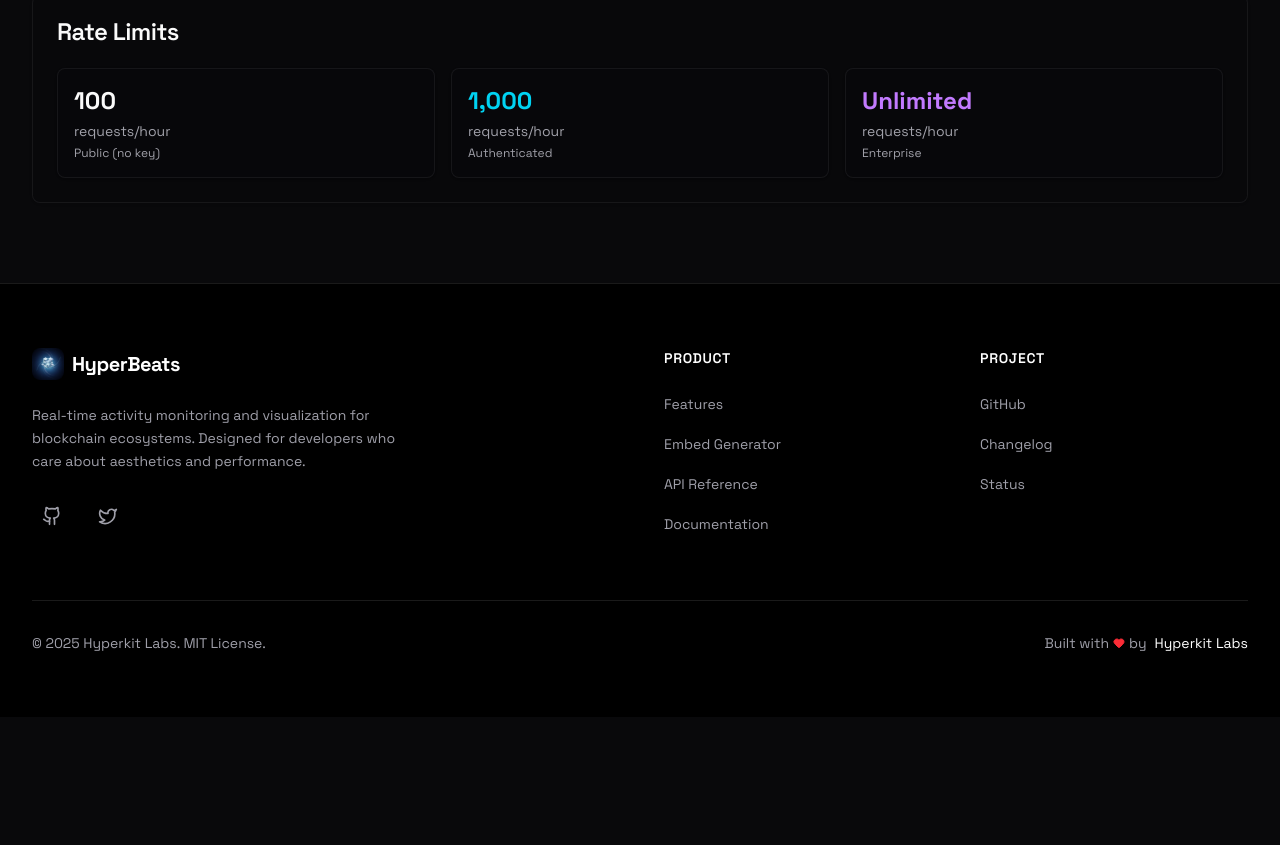
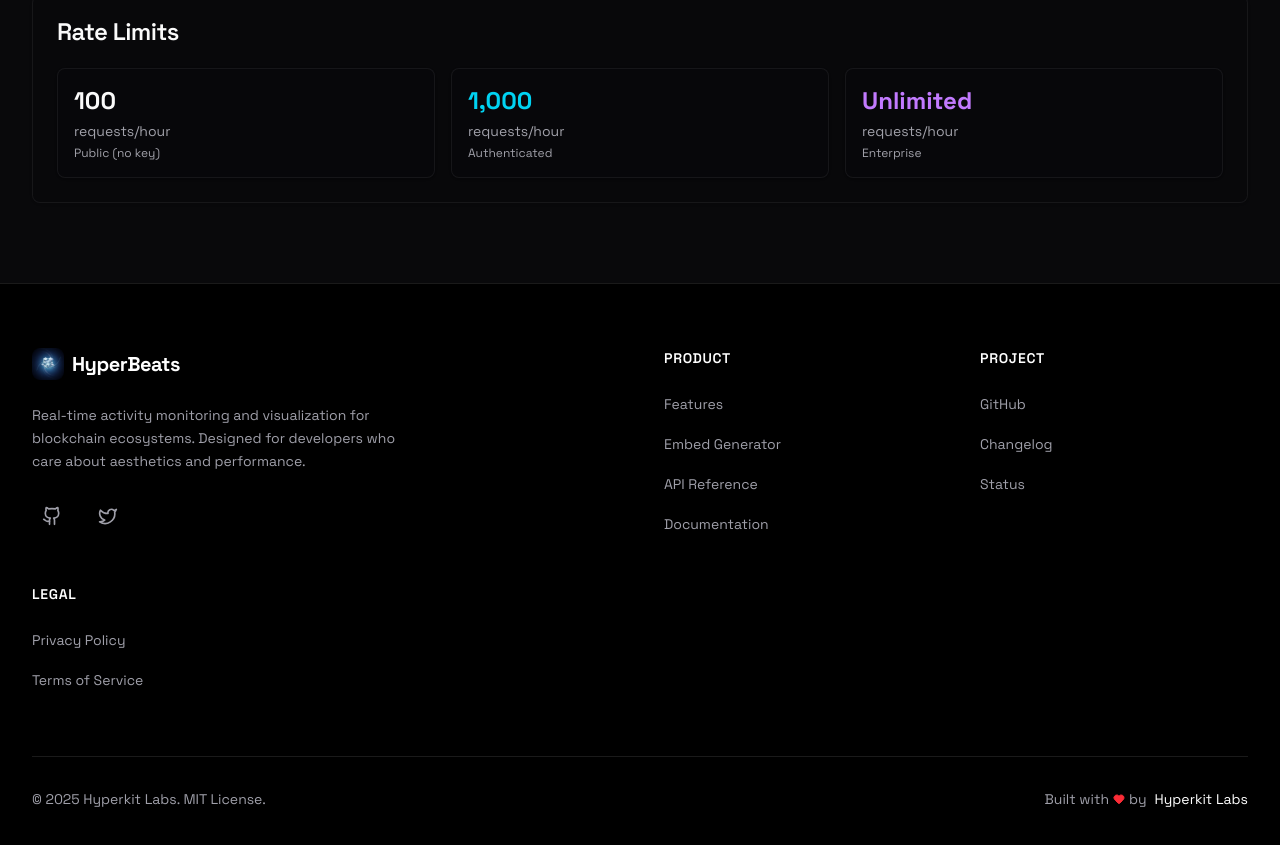
Before and after one commit to Hyperkit-Labs/hyperbeats, a Next.js app in the folder frontend/: page / in a window 1280 px wide. Shown: the part 5319-6164 px from the top of the page. Before the commit the page ends 6036 px from the top, so only its background shows below. Built offline with nearby package versions, Linux system fonts and the light colour scheme.

Commit message:
update: modify Footer.tsx in layout

```diff
--- a/frontend/src/components/layout/Footer.tsx
+++ b/frontend/src/components/layout/Footer.tsx
@@ -37,7 +37,7 @@ export function Footer() {
                 </Link>
               </Button>
               <Button variant="ghost" size="icon" className="hover:text-white hover:bg-white/10 rounded-full" asChild>
-                <Link href="https://twitter.com/hyperionkit" target="_blank">
+                <Link href="https://x.com/hyperkitlabs" target="_blank">
                   <Twitter className="w-5 h-5" />
                 </Link>
               </Button>
@@ -95,6 +95,22 @@ export function Footer() {
               </li>
             </ul>
           </div>
+
+          <div>
+            <h3 className="text-sm font-semibold text-white mb-6 tracking-wider uppercase">Legal</h3>
+            <ul className="space-y-4">
+              <li>
+                <Link href="/privacy" className="text-sm hover:text-cyan-400 transition-colors">
+                  Privacy Policy
+                </Link>
+              </li>
+              <li>
+                <Link href="/terms" className="text-sm hover:text-cyan-400 transition-colors">
+                  Terms of Service
+                </Link>
+              </li>
+            </ul>
+          </div>
         </div>
 
         <div className="pt-8 border-t border-white/10 flex flex-col sm:flex-row justify-between items-center gap-4">
```
